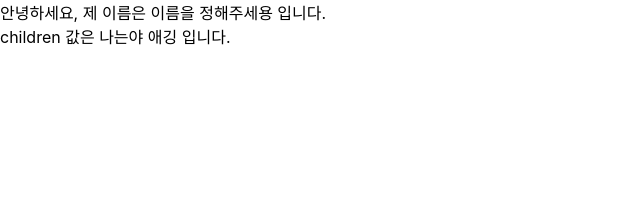
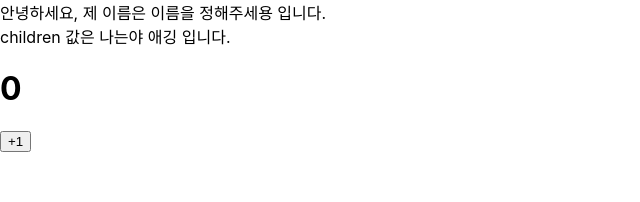
Before and after one commit to winternuary/React, a React (Create React App) app in the folder practice/: page / in a window 1280 px wide. Shown: the top 202 px of the page, without its empty margins (0-640 px from the left). Built offline with nearby package versions, Linux system fonts and the light colour scheme.

Commit message:
클래스형 컴포넌트 state

```diff
--- a/practice/src/App.js
+++ b/practice/src/App.js
@@ -1,7 +1,13 @@
 import MyComponent from "./practice/MyComponent";
+import Counter from "./practice/state";
 
 function App() {
-  return <MyComponent>나는야 애깅</MyComponent>;
+  return (
+    <div>
+      <MyComponent>나는야 애깅</MyComponent>
+      <Counter />
+    </div>
+  );
 }
 
 export default App;
--- a/practice/src/practice/state.js
+++ b/practice/src/practice/state.js
@@ -0,0 +1,31 @@
+//클래스형 컴포넌트의 state
+import { Component } from "react";
+
+class Counter extends Component {
+  constructor(props) {
+    super(props);
+    // state의 초기값 설정
+    this.state = {
+      number: 0,
+    };
+  }
+
+  render() {
+    const { number } = this.state;
+    return (
+      <div>
+        <h1>{number}</h1>
+        <button
+          onClick={() => {
+            this.setState({ number: number + 1 });
+          }}
+        >
+          {" "}
+          +1{" "}
+        </button>
+      </div>
+    );
+  }
+}
+
+export default Counter;
```
